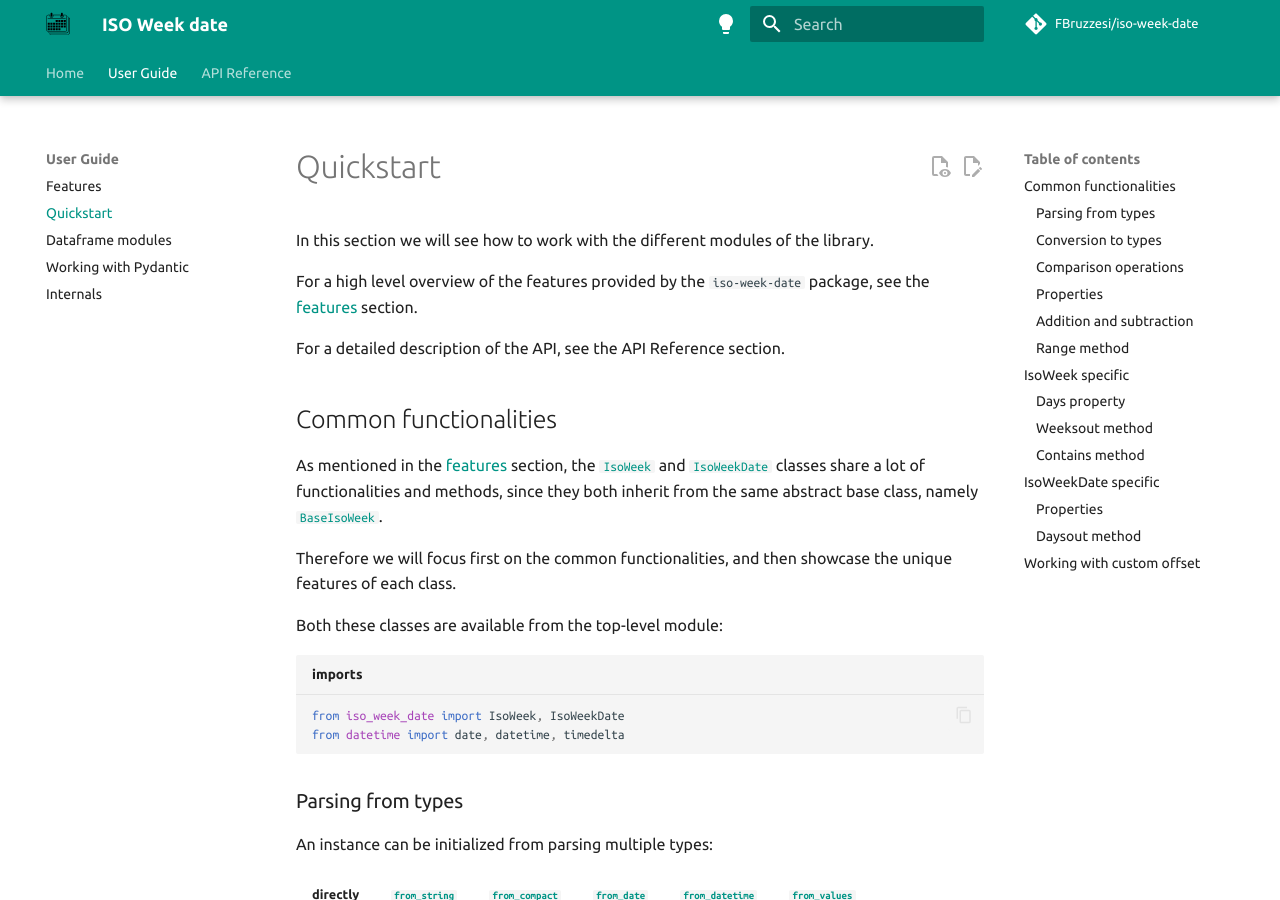
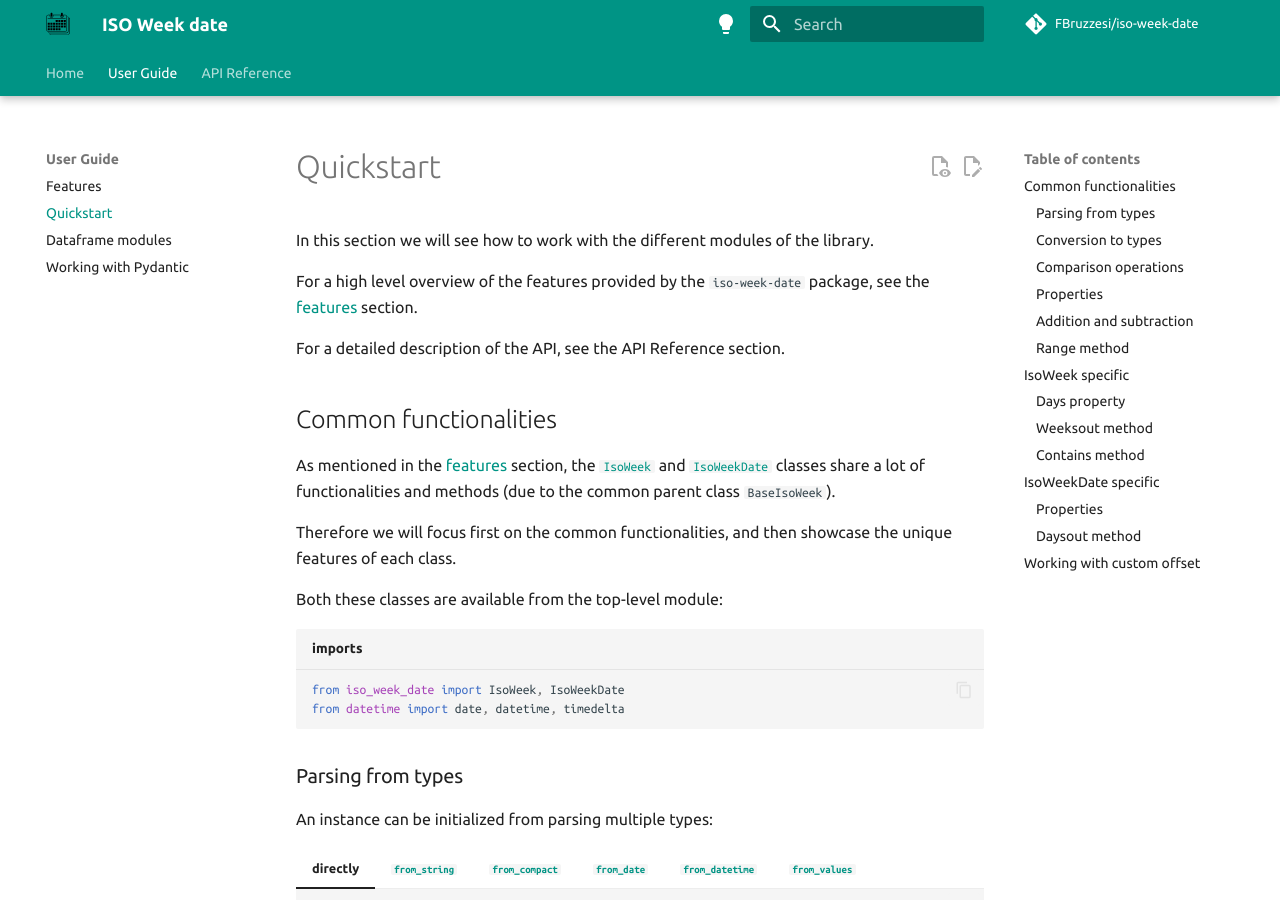
Before and after one commit to FBruzzesi/iso-week-date, an MkDocs documentation site: the page built from docs/user-guide/quickstart.md, in a window 1280 px wide and 900 px high. Built offline with MkDocs 1.6.1 and Material for MkDocs 9.7.7, drawn with Linux system fonts in a browser that asks for light colours; comment, search, counter and statistics services are not loaded.

Commit message:
trim docs

```diff
--- a/docs/user-guide/quickstart.md
+++ b/docs/user-guide/quickstart.md
@@ -8,7 +8,7 @@ For a detailed description of the API, see the API Reference section.
 
 ## Common functionalities
 
-As mentioned in the [features](features.md) section, the [`IsoWeek`](../api/isoweek.md) and [`IsoWeekDate`](../api/isoweekdate.md) classes share a lot of functionalities and methods, since they both inherit from the same abstract base class, namely [`BaseIsoWeek`](../api/baseisoweek.md).
+As mentioned in the [features](features.md) section, the [`IsoWeek`](../api/isoweek.md) and [`IsoWeekDate`](../api/isoweekdate.md) classes share a lot of functionalities and methods (due to the common parent class `BaseIsoWeek`).
 
 Therefore we will focus first on the common functionalities, and then showcase the unique features of each class.
 
--- a/mkdocs.yaml
+++ b/mkdocs.yaml
@@ -127,9 +127,7 @@ nav:
     - Quickstart: user-guide/quickstart.md
     - Dataframe modules: user-guide/dataframe-modules.md
     - Working with Pydantic: user-guide/pydantic.md
-    - Internals: user-guide/internals.md
   - API Reference:
-    - Base: api/baseisoweek.md
     - IsoWeek: api/isoweek.md
     - IsoWeekDate: api/isoweekdate.md
     - pandas_utils: api/pandas.md
```
Also changed, not shown: docs/api/baseisoweek.md (deleted, +0 -6 lines), docs/user-guide/internals.md (deleted, +0 -18 lines).
